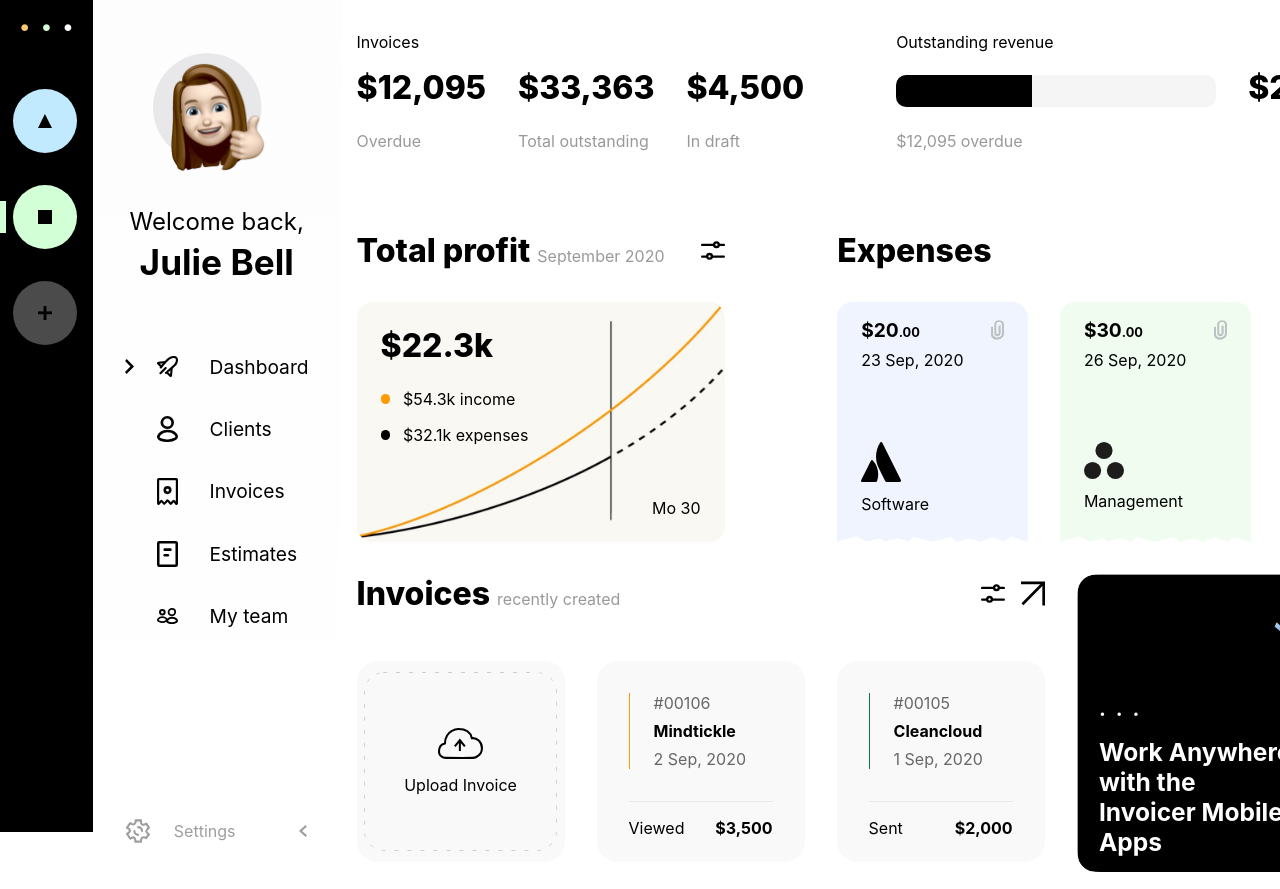
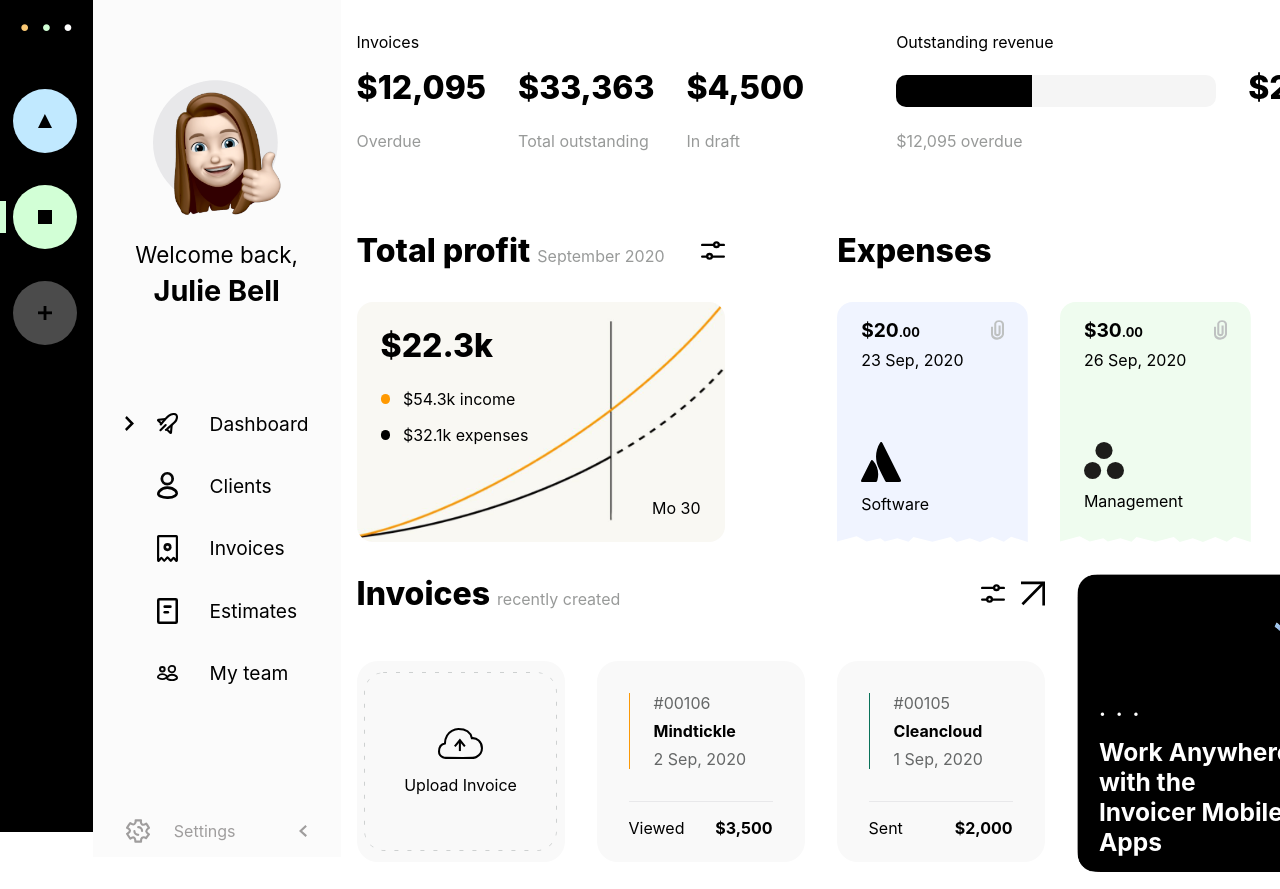
Before and after one commit to Sagalo04/TrabajoSCSS, a React (Create React App) app: page / in a window 1280 px wide. Shown: the top 889 px of the page. Built offline with nearby package versions, Linux system fonts and the light colour scheme.

Commit message:
ajustes card profile

```diff
--- a/src/Components/SideSection/SideSection.module.scss
+++ b/src/Components/SideSection/SideSection.module.scss
@@ -5,17 +5,10 @@
     justify-content: space-between;
     align-items: center;
     /*background gradient*/
-    background: rgba(253,253,253,1);
-    background: -moz-linear-gradient(top, rgba(253,253,253,1) 0%, rgba(255,255,255,1) 100%);
-    background: -webkit-gradient(left top, left bottom, color-stop(0%, rgba(253,253,253,1)), color-stop(100%, rgba(255,255,255,1)));
-    background: -webkit-linear-gradient(top, rgba(253,253,253,1) 0%, rgba(255,255,255,1) 100%);
-    background: -o-linear-gradient(top, rgba(253,253,253,1) 0%, rgba(255,255,255,1) 100%);
-    background: -ms-linear-gradient(top, rgba(253,253,253,1) 0%, rgba(255,255,255,1) 100%);
-    background: linear-gradient(to bottom, rgba(253,253,253,1) 0%, rgba(255,255,255,1) 100%);
-    filter: progid:DXImageTransform.Microsoft.gradient( startColorstr='#fdfdfd', endColorstr='#ffffff', GradientType=0);
+    background-color: #fbfbfb;
 
 
-    width: 15rem;
+    width: 16rem;
     padding: 0 2rem;
     margin-bottom: 2rem;
     .subSection{
--- a/src/Components/SideSection/UserCard/UserCard.module.scss
+++ b/src/Components/SideSection/UserCard/UserCard.module.scss
@@ -3,17 +3,17 @@
     display: flex;
     flex-direction: column;
     align-items: center;
-    margin: 3rem 0;
+    margin: 5rem 0;
     img{
         width: 8rem;
     }
     .welcome{
-        font-size: 1.5rem;
-        margin: 2rem 0 0 0;
+        font-size: 1.4rem;
+        margin: 1.6rem 0 0 0;
     }
     .name{
         margin: 0.3rem 0;
-        font-size: 2.2rem;
+        font-size: 1.8rem;
         font-weight: 700;
     }
 }
```
Also changed, not shown: src/Images/profile.svg.
